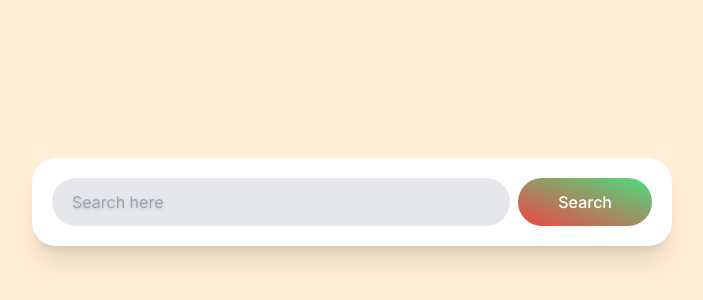
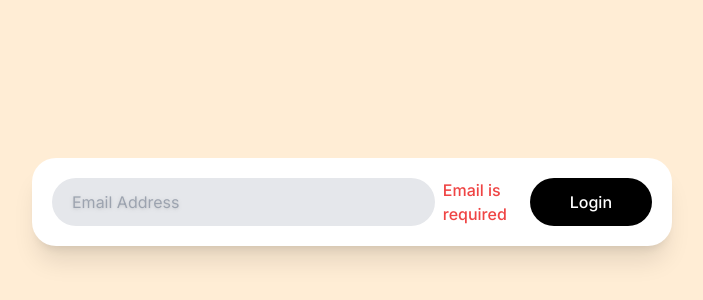
Before and after one commit to jasongoose/carrot-market-reloaded, a Next.js app: page /tailwind in a window 1280 px wide. Shown: the part 198-498 px from the top of the page, without its empty margins (288-991 px from the left). Built offline with nearby package versions, Linux system fonts and the light colour scheme.

Commit message:
modifier로 form input validation 메시지 구현

```diff
--- a/components/search-input.tsx
+++ b/components/search-input.tsx
@@ -2,8 +2,9 @@ export default function SearchInput() {
   return (
     <div className="w-full max-w-screen-sm">
       <div className="flex flex-col gap-2 p-5 bg-white shadow-xl rounded-3xl dark:bg-gray-600 md:flex-row">
-        <input type="email" placeholder="Search here" required className="w-full h-12 pl-5 transition-shadow bg-gray-200 rounded-full outline-none ring ring-transparent focus:ring-green-500 focus:ring-offset-2 placeholder:drop-shadow invalid:focus:ring-red-500 peer"/>
-        <button className="py-2 font-medium text-white transition-transform bg-black rounded-full outline-none md:px-10 active:scale-90 focus:scale-9 bg-gradient-to-tr from-cyan-500 via-yellow-400 to-purple-400 peer-invalid:from-red-500 peer-invalid:to-green-400 peer-required:from-yellow-500 peer-required:to-gray-400">Search</button>
+        <input type="email" placeholder="Email Address" required className="w-full h-12 pl-5 transition-shadow bg-gray-200 rounded-full outline-none ring ring-transparent focus:ring-green-500 focus:ring-offset-2 placeholder:drop-shadow invalid:focus:ring-red-500 peer"/>
+        <span className="hidden font-medium text-red-500 peer-invalid:block">Email is required</span>
+        <button className="py-2 font-medium text-white transition-transform bg-black rounded-full outline-none md:px-10 active:scale-90 focus:scale-9">Login</button>
       </div>
     </div>
   )
```
